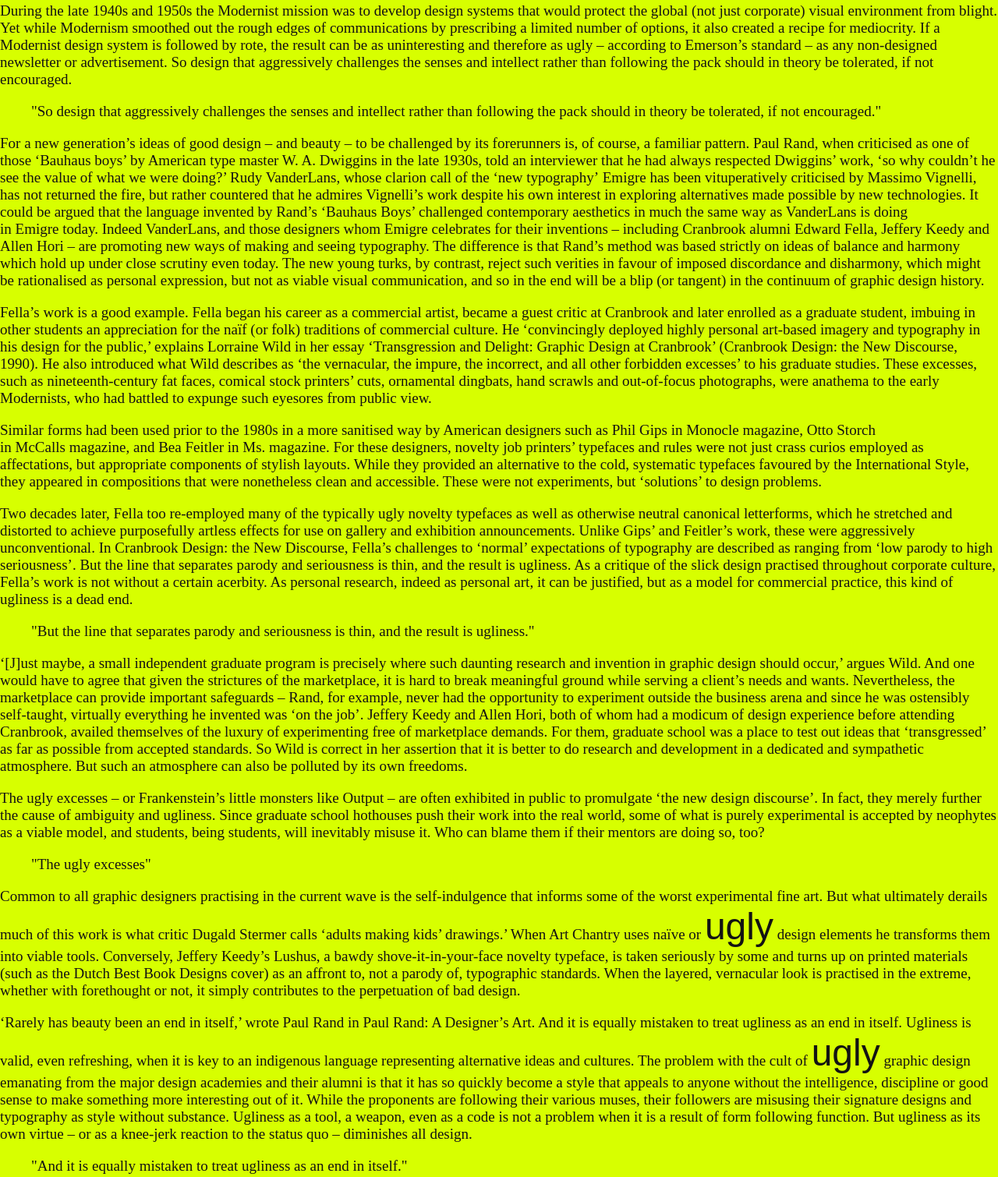
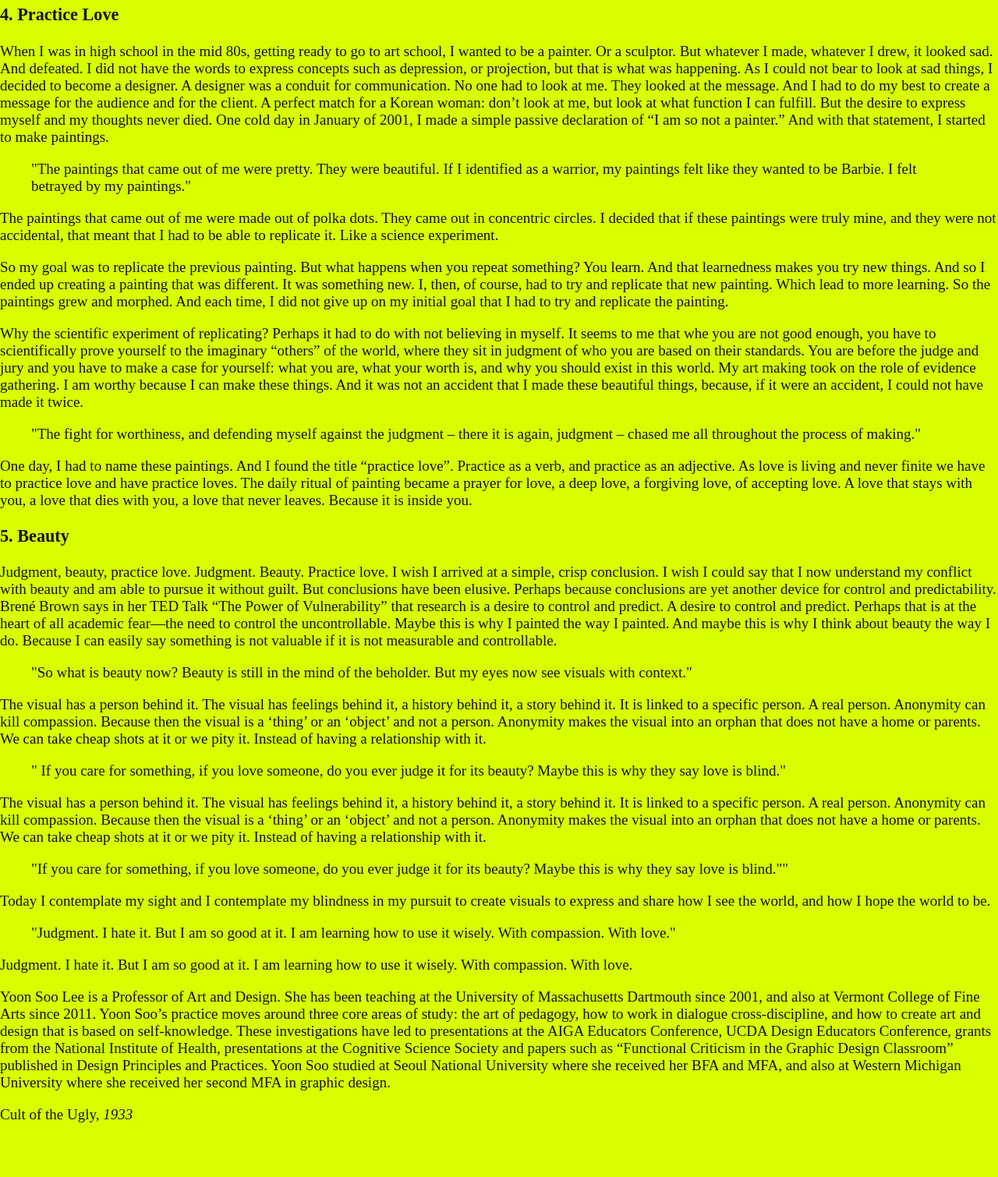
Before and after one commit to amelyrichter/binding, a plain HTML site: page article-03/index.html in a window 1280 px wide. Shown: the part 1831-3341 px from the top of the page at 78% size. After the commit the page ends 3272 px from the top, so only its background shows below. Drawn offline with Linux system fonts and the light colour scheme; a web font is replaced by a local one.

Commit message:
updating text article 03

```diff
--- a/article-03/index.html
+++ b/article-03/index.html
@@ -160,46 +160,77 @@
 			CONTINUE WORKING HEREEEEEEE
 
 		<section>
-			<p>During the late 1940s and 1950s the Modernist mission was to develop design systems that would protect the global (not just corporate) visual environment from blight. Yet while Modernism smoothed out the rough edges of communications by prescribing a limited number of options, it also created a recipe for mediocrity. If a Modernist design system is followed by rote, the result can be as uninteresting and therefore as ugly – according to Emerson’s standard – as any non-designed newsletter or advertisement. So design that aggressively challenges the senses and intellect rather than following the pack should in theory be tolerated, if not encouraged.</p>
+			<h3>
+				4. Practice Love
+			</h3>
+		</section>
+
+		<section>
+			<p>When I was in high school in the mid 80s, getting ready to go to art school, I wanted to be a painter. Or a sculptor. But whatever I made, whatever I drew, it looked sad. And defeated. I did not have the words to express concepts such as depression, or projection, but that is what was happening. As I could not bear to look at sad things, I decided to become a designer. A designer was a conduit for communication. No one had to look at me. They looked at the message. And I had to do my best to create a message for the audience and for the client. A perfect match for a Korean woman: don’t look at me, but look at what function I can fulfill. But the desire to express myself and my thoughts never died. One cold day in January of 2001, I made a simple passive declaration of “I am so not a painter.” And with that statement, I started to make paintings. </p>
 		</section>
 
 			<blockquote>
-				"So design that aggressively challenges the senses and intellect rather than following the pack should in theory be tolerated, if not encouraged."
+				"The paintings that came out of me were pretty. They were beautiful. If I identified as a warrior, my paintings felt like they wanted to be Barbie. I felt betrayed by my paintings."
 			</blockquote>
 
 		<section>
-			<p>For a new generation’s ideas of good design – and beauty – to be challenged by its forerunners is, of course, a familiar pattern. Paul Rand, when criticised as one of those ‘Bauhaus boys’ by American type master W. A. Dwiggins in the late 1930s, told an interviewer that he had always respected Dwiggins’ work, ‘so why couldn’t he see the value of what we were doing?’ Rudy VanderLans, whose clarion call of the ‘new typography’ Emigre has been vituperatively criticised by Massimo Vignelli, has not returned the fire, but rather countered that he admires Vignelli’s work despite his own interest in exploring alternatives made possible by new technologies. It could be argued that the language invented by Rand’s ‘Bauhaus Boys’ challenged contemporary aesthetics in much the same way as VanderLans is doing in Emigre today. Indeed VanderLans, and those designers whom Emigre celebrates for their inventions – including Cranbrook alumni Edward Fella, Jeffery Keedy and Allen Hori – are promoting new ways of making and seeing typography. The difference is that Rand’s method was based strictly on ideas of balance and harmony which hold up under close scrutiny even today. The new young turks, by contrast, reject such verities in favour of imposed discordance and disharmony, which might be rationalised as personal expression, but not as viable visual communication, and so in the end will be a blip (or tangent) in the continuum of graphic design history. </p>
+			<p>The paintings that came out of me were made out of polka dots. They came out in concentric circles. I decided that if these paintings were truly mine, and they were not accidental, that meant that I had to be able to replicate it. Like a science experiment.</p>
 
-			<p>Fella’s work is a good example. Fella began his career as a commercial artist, became a guest critic at Cranbrook and later enrolled as a graduate student, imbuing in other students an appreciation for the naïf (or folk) traditions of commercial culture. He ‘convincingly deployed highly personal art-based imagery and typography in his design for the public,’ explains Lorraine Wild in her essay ‘Transgression and Delight: Graphic Design at Cranbrook’ (Cranbrook Design: the New Discourse, 1990). He also introduced what Wild describes as ‘the vernacular, the impure, the incorrect, and all other forbidden excesses’ to his graduate studies. These excesses, such as nineteenth-century fat faces, comical stock printers’ cuts, ornamental dingbats, hand scrawls and out-of-focus photographs, were anathema to the early Modernists, who had battled to expunge such eyesores from public view.</p>
+			<p>So my goal was to replicate the previous painting. But what happens when you repeat something? You learn. And that learnedness makes you try new things. And so I ended up creating a painting that was different. It was something new. I, then, of course, had to try and replicate that new painting. Which lead to more learning. So the paintings grew and morphed. And each time, I did not give up on my initial goal that I had to try and replicate the painting.</p>
 
-			<p>Similar forms had been used prior to the 1980s in a more sanitised way by American designers such as Phil Gips in Monocle magazine, Otto Storch in McCalls magazine, and Bea Feitler in Ms. magazine. For these designers, novelty job printers’ typefaces and rules were not just crass curios employed as affectations, but appropriate components of stylish layouts. While they provided an alternative to the cold, systematic typefaces favoured by the International Style, they appeared in compositions that were nonetheless clean and accessible. These were not experiments, but ‘solutions’ to design problems.</p>
-
-			<p>Two decades later, Fella too re-employed many of the typically ugly novelty typefaces as well as otherwise neutral canonical letterforms, which he stretched and distorted to achieve purposefully artless effects for use on gallery and exhibition announcements. Unlike Gips’ and Feitler’s work, these were aggressively unconventional. In Cranbrook Design: the New Discourse, Fella’s challenges to ‘normal’ expectations of typography are described as ranging from ‘low parody to high seriousness’. But the line that separates parody and seriousness is thin, and the result is ugliness. As a critique of the slick design practised throughout corporate culture, Fella’s work is not without a certain acerbity. As personal research, indeed as personal art, it can be justified, but as a model for commercial practice, this kind of ugliness is a dead end.</p>
+			<p>Why the scientific experiment of replicating? Perhaps it had to do with not believing in myself. It seems to me that whe you are not good enough, you have to scientifically prove yourself to the imaginary “others” of the world, where they sit in judgment of who you are based on their standards. You are before the judge and jury and you have to make a case for yourself: what you are, what your worth is, and why you should exist in this world. My art making took on the role of evidence gathering. I am worthy because I can make these things. And it was not an accident that I made these beautiful things, because, if it were an accident, I could not have made it twice.
+			</p>
 		</section>
 
 			<blockquote>
-				"But the line that separates parody and seriousness is thin, and the result is ugliness."
+				"The fight for worthiness, and defending myself against the judgment – there it is again, judgment – chased me all throughout the process of making."
 			</blockquote>
 
 		<section>
-			<p>‘[J]ust maybe, a small independent graduate program is precisely where such daunting research and invention in graphic design should occur,’ argues Wild. And one would have to agree that given the strictures of the marketplace, it is hard to break meaningful ground while serving a client’s needs and wants. Nevertheless, the marketplace can provide important safeguards – Rand, for example, never had the opportunity to experiment outside the business arena and since he was ostensibly self-taught, virtually everything he invented was ‘on the job’. Jeffery Keedy and Allen Hori, both of whom had a modicum of design experience before attending Cranbrook, availed themselves of the luxury of experimenting free of marketplace demands. For them, graduate school was a place to test out ideas that ‘transgressed’ as far as possible from accepted standards. So Wild is correct in her assertion that it is better to do research and development in a dedicated and sympathetic atmosphere. But such an atmosphere can also be polluted by its own freedoms.</p>
+			<p>One day, I had to name these paintings. And I found the title “practice love”. Practice as a verb, and practice as an adjective. As love is living and never finite we have to practice love and have practice loves. The daily ritual of painting became a prayer for love, a deep love, a forgiving love, of accepting love. A love that stays with you, a love that dies with you, a love that never leaves. Because it is inside you.</p>
+		</section>
 
-			<p>The ugly excesses – or Frankenstein’s little monsters like Output – are often exhibited in public to promulgate ‘the new design discourse’. In fact, they merely further the cause of ambiguity and ugliness. Since graduate school hothouses push their work into the real world, some of what is purely experimental is accepted by neophytes as a viable model, and students, being students, will inevitably misuse it. Who can blame them if their mentors are doing so, too?</p>
+		<section>
+			<h3>
+				5. Beauty
+			</h3>
+		</section>
+
+		<section>
+			<p>Judgment, beauty, practice love. Judgment. Beauty. Practice love. I wish I arrived at a simple, crisp conclusion. I wish I could say that I now understand my conflict with beauty and am able to pursue it without guilt. But conclusions have been elusive. Perhaps because conclusions are yet another device for control and predictability.  Brené Brown says in her TED Talk “The Power of Vulnerability” that research is a desire to control and predict. A desire to control and predict. Perhaps that is at the heart of all academic fear—the need to control the uncontrollable. Maybe this is why I painted the way I painted. And maybe this is why I think about beauty the way I do. Because I can easily say something is not valuable if it is not measurable and controllable.</p>
 		</section>
 
 			<blockquote>
-				"The ugly excesses"
+				"So what is beauty now? Beauty is still in the mind of the beholder. But my eyes now see visuals with context."
 			</blockquote>
 
 		<section>
-			<p>Common to all graphic designers practising in the current wave is the self-indulgence that informs some of the worst experimental fine art. But what ultimately derails much of this work is what critic Dugald Stermer calls ‘adults making kids’ drawings.’ When Art Chantry uses naïve or <span>ugly</span>  design elements he transforms them into viable tools. Conversely, Jeffery Keedy’s Lushus, a bawdy shove-it-in-your-face novelty typeface, is taken seriously by some and turns up on printed materials (such as the Dutch Best Book Designs cover) as an affront to, not a parody of, typographic standards. When the layered, vernacular look is practised in the extreme, whether with forethought or not, it simply contributes to the perpetuation of bad design.</p>
-
-			<p>‘Rarely has beauty been an end in itself,’ wrote Paul Rand in Paul Rand: A Designer’s Art. And it is equally mistaken to treat ugliness as an end in itself. Ugliness is valid, even refreshing, when it is key to an indigenous language representing alternative ideas and cultures. The problem with the cult of <span>ugly</span> graphic design emanating from the major design academies and their alumni is that it has so quickly become a style that appeals to anyone without the intelligence, discipline or good sense to make something more interesting out of it. While the proponents are following their various muses, their followers are misusing their signature designs and typography as style without substance. Ugliness as a tool, a weapon, even as a code is not a problem when it is a result of form following function. But ugliness as its own virtue – or as a knee-jerk reaction to the status quo – diminishes all design.</p>
+			<p> The visual has a person behind it. The visual has feelings behind it, a history behind it, a story behind it. It is linked to a specific person. A real person. Anonymity can kill compassion. Because then the visual is a ‘thing’ or an ‘object’ and not a person. Anonymity makes the visual into an orphan that does not have a home or parents. We can take cheap shots at it or we pity it. Instead of having a relationship with it.</p>
 		</section>
 
-			<blockquote>
-				"And it is equally mistaken to treat ugliness as an end in itself."
-			</blockquote>
+		<blockquote>
+			" If you care for something, if you love someone, do you ever judge it for its beauty? Maybe this is why they say love is blind."
+		</blockquote>
+
+		<section>
+			<p> The visual has a person behind it. The visual has feelings behind it, a history behind it, a story behind it. It is linked to a specific person. A real person. Anonymity can kill compassion. Because then the visual is a ‘thing’ or an ‘object’ and not a person. Anonymity makes the visual into an orphan that does not have a home or parents. We can take cheap shots at it or we pity it. Instead of having a relationship with it.</p>
+		</section>
+
+		<blockquote>
+			"If you care for something, if you love someone, do you ever judge it for its beauty? Maybe this is why they say love is blind.""
+		</blockquote>
+
+		<section>
+			<p> Today I contemplate my sight and I contemplate my blindness in my pursuit to create visuals to express and share how I see the world, and how I hope the world to be.</p>
+		</section>
+
+		<blockquote>
+			"Judgment. I hate it. But I am so good at it. I am learning how to use it wisely. With compassion. With love."
+		</blockquote>
+
+		<section>
+			<p>Judgment. I hate it. But I am so good at it. I am learning how to use it wisely. With compassion. With love.</p>
+		</section>
 
 		<p class="InfosArtikel">Yoon Soo Lee is a Professor of Art and Design. She has been teaching at the University of Massachusetts Dartmouth since 2001, and also at Vermont College of Fine Arts since 2011. Yoon Soo’s practice moves around three core areas of study: the art of pedagogy, how to work in dialogue cross-discipline, and how to create art and design that is based on self-knowledge. These investigations have led to presentations at the AIGA Educators Conference, UCDA Design Educators Conference, grants from the National Institute of Health, presentations at the Cognitive Science Society and papers such as “Functional Criticism in the Graphic Design Classroom” published in Design Principles and Practices. Yoon Soo studied at Seoul National University where she received her BFA and MFA, and also at Western Michigan University where she received her second MFA in graphic design.
 		</p>
```
